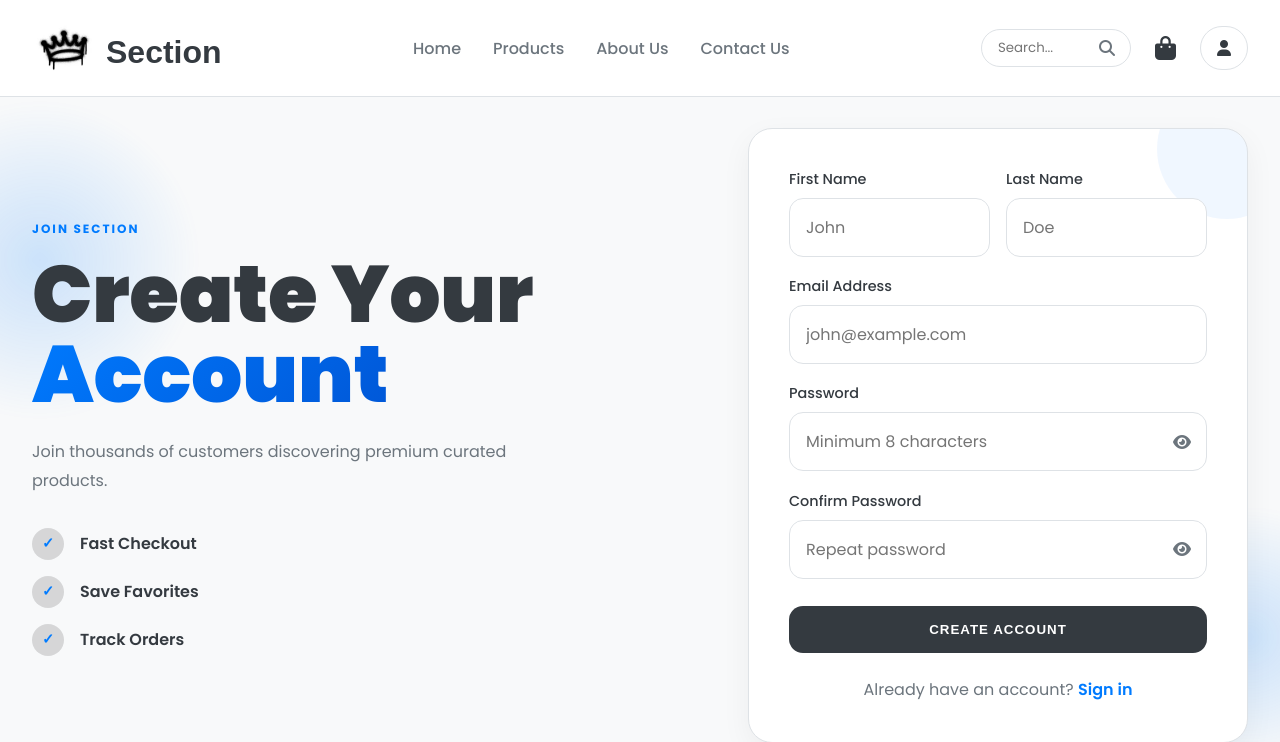
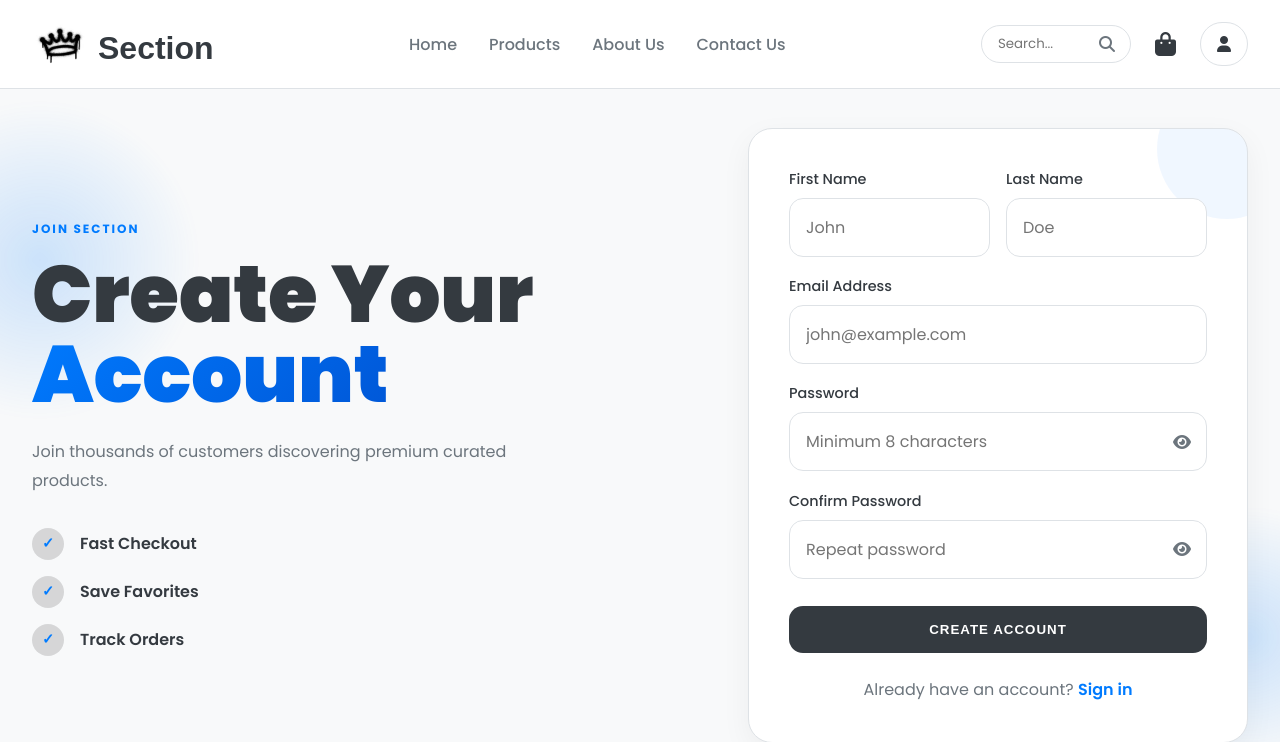
Before and after one commit to wineredbbqsauce/nettbutikk, a Flask app: page /register in a window 1280 px wide. Shown: the top 742 px of the page. Run offline with Flask 3, Linux system fonts and the light colour scheme; some web fonts are replaced.

Commit message:
fixed some small navbar CSS issues

```diff
--- a/static/css/register.css
+++ b/static/css/register.css
@@ -39,6 +39,7 @@ header {
   background-color: var(--surface-color);
   border-bottom: 1px solid var(--border-color);
   z-index: 999;
+  gap: 0.75rem 2rem;
 }
 
 .logo {
@@ -49,6 +50,7 @@ header {
   font-weight: 700;
   text-decoration: none;
   color: var(--text-color);
+  flex-shrink: 0;
 }
 
 .logo span {
@@ -56,8 +58,14 @@ header {
 }
 
 .logo img {
-  height: 4rem;
+  height: 3.5rem;
   margin-right: 10px;
+}
+
+nav {
+  flex: 1;
+  display: flex;
+  justify-content: center;
 }
 
 nav ul {
@@ -96,7 +104,9 @@ nav a.active::after {
   display: flex;
   align-items: center;
   gap: 1.5rem;
+  flex-shrink: 0;
 }
+
 .hamburger {
   display: none;
   flex-direction: column;
@@ -120,9 +130,11 @@ nav a.active::after {
 .hamburger.open span:nth-child(1) {
   transform: rotate(45deg) translate(5px, 5px);
 }
+
 .hamburger.open span:nth-child(2) {
   opacity: 0;
 }
+
 .hamburger.open span:nth-child(3) {
   transform: rotate(-45deg) translate(5px, -5px);
 }
@@ -550,6 +562,7 @@ nav a.active::after {
   .logo {
     font-size: 1.5rem;
   }
+
   .logo img {
     height: 2.8rem;
   }
@@ -585,9 +598,11 @@ nav a.active::after {
   .hamburger {
     display: flex;
   }
+
   .search-bar {
     display: none;
   }
+
   .header-actions {
     gap: 1rem;
   }
@@ -595,13 +610,16 @@ nav a.active::after {
   .form-row {
     grid-template-columns: 1fr;
   }
+
   .register-card {
     padding: 2rem;
   }
+
   .register-title {
     font-size: 3rem;
   }
 }
+
 /* ========================
    FOOTER
 ======================== */
```
Also changed, not shown: static/css/login.css (+18 -1 lines), static/css/settings.css (+9 -3 lines).
